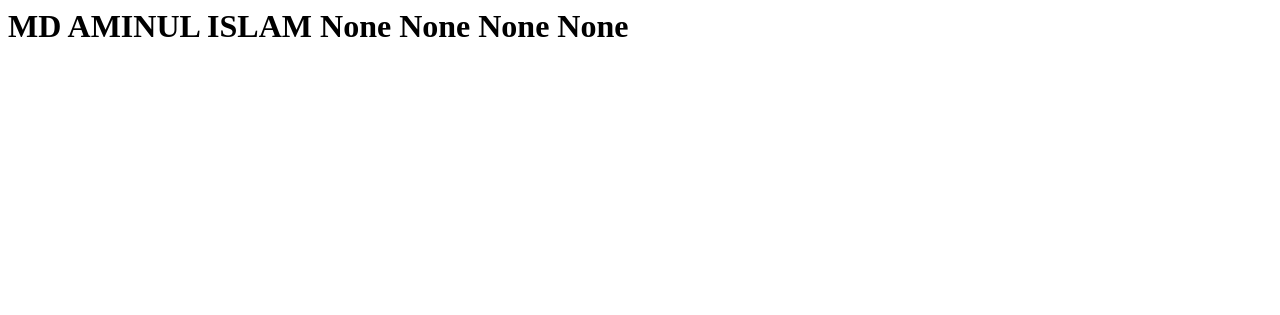
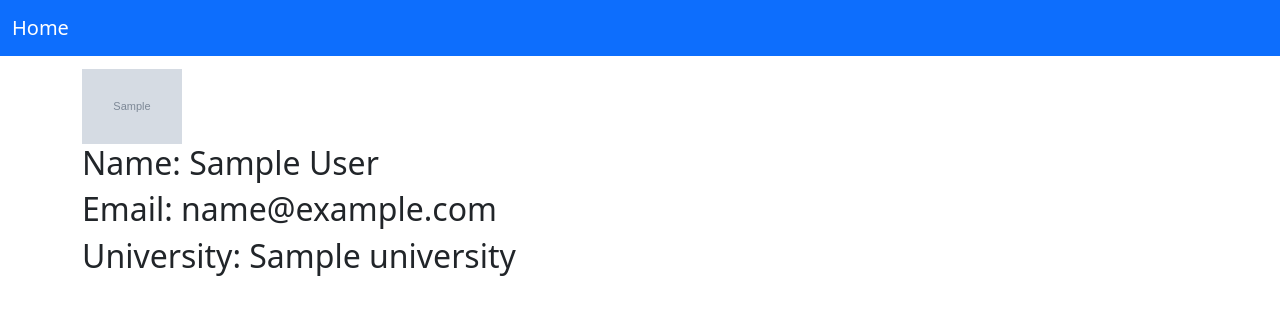
Before and after one commit to engnraminul/9neurons, a Django app: template templates/login/profile.html in a window 1280 px wide. Shown: the top 315 px of the page. Run offline with Django 4.2, Linux system fonts and the light colour scheme; data comes from the database, SQL or seed files in the repository; both versions use the stored data as it was after the commit; tables that the repository leaves empty hold one stand-in row (values such as "Sample post"); the template is opened without the code that fills it: values that come from a table or form of the project are taken from there, most other values are stand-ins (such as "Sample title", 1, 10 or a date in 2020); grey boxes marked "Sample" are stand-in pictures; some libraries are stand-ins or nearby versions.

Commit message:
Create Profile view

```diff
--- a/Login/views.py
+++ b/Login/views.py
@@ -66,7 +66,7 @@ def user_login(request):
     return render(request, 'Login/login.html')
 
 
-
+@login_required
 def profile(request):
-    profile = User.objects.all()
+    profile = request.user
     return render(request, 'Login/profile.html', {'profile': profile})
--- a/templates/base.html
+++ b/templates/base.html
@@ -86,7 +86,7 @@
     </div>
 
     <script src="https://code.jquery.com/jquery-3.6.0.slim.min.js" integrity="sha256-u7e5khyithlIdTpu22PHhENmPcRdFiHRjhAuHcs05RI=" crossorigin="anonymous"></script>
-    <script src="https://stackpath.bootstrapcdn.com/bootstrap/4.5.0/js/bootstrap.min.js" integrity="sha384-OgVRvuATP1z7JjHLkuOU7Xw704+h835Lr+6QL9UvYjZE3Ipu6Tp75j7Bh/kR0JKI" crossorigin="anonymous"></script>
+    <script src="https://cdn.jsdelivr.net/npm/bootstrap@5.0.2/dist/js/bootstrap.bundle.min.js" integrity="sha384-MrcW6ZMFYlzcLA8Nl+NtUVF0sA7MsXsP1UyJoMp4YLEuNSfAP+JcXn/tWtIaxVXM" crossorigin="anonymous"></script>
     <script src="https://cdnjs.cloudflare.com/ajax/libs/popper.js/1.12.9/umd/popper.min.js" integrity="sha384-ApNbgh9B+Y1QKtv3Rn7W3mgPxhU9K/ScQsAP7hUibX39j7fakFPskvXusvfa0b4Q" crossorigin="anonymous"></script>
 
   </body>
--- a/templates/login/profile.html
+++ b/templates/login/profile.html
@@ -1,5 +1,7 @@
-<h1>
-{% for profile in profile %}
-{{profile.full_name}}
-{% endfor %}
-</h1>
+{% extends 'base.html' %}
+{% block body %}
+<img src="{{profile.profile_picture.url}}" class="align-middle" style="width: 100px" alt="">
+<h2>Name: {{profile.full_name}}</h2>
+<h2>Email: {{profile.email}}</h2>
+<h2>University: {{profile.university}}</h2>
+{% endblock %}
```
Also changed, not shown: db.sqlite3.
